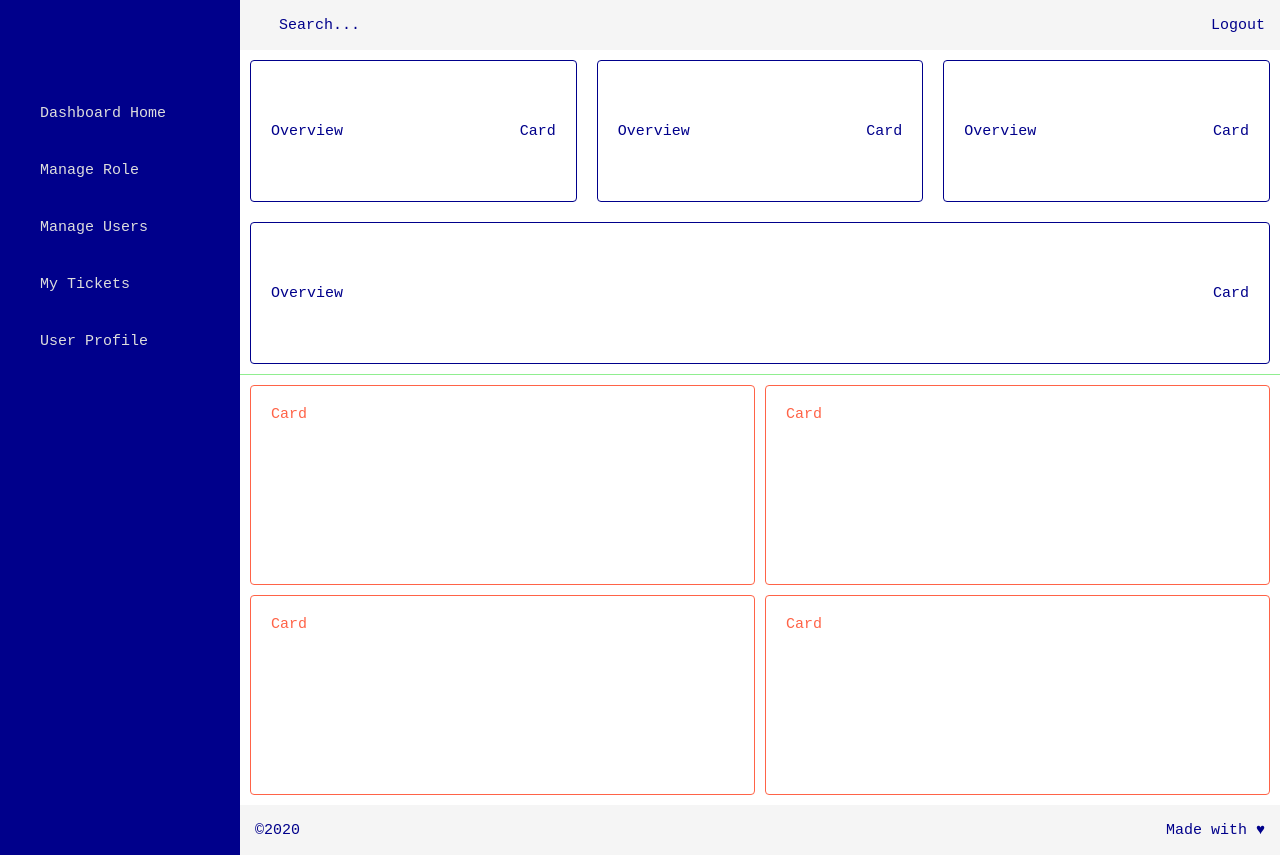
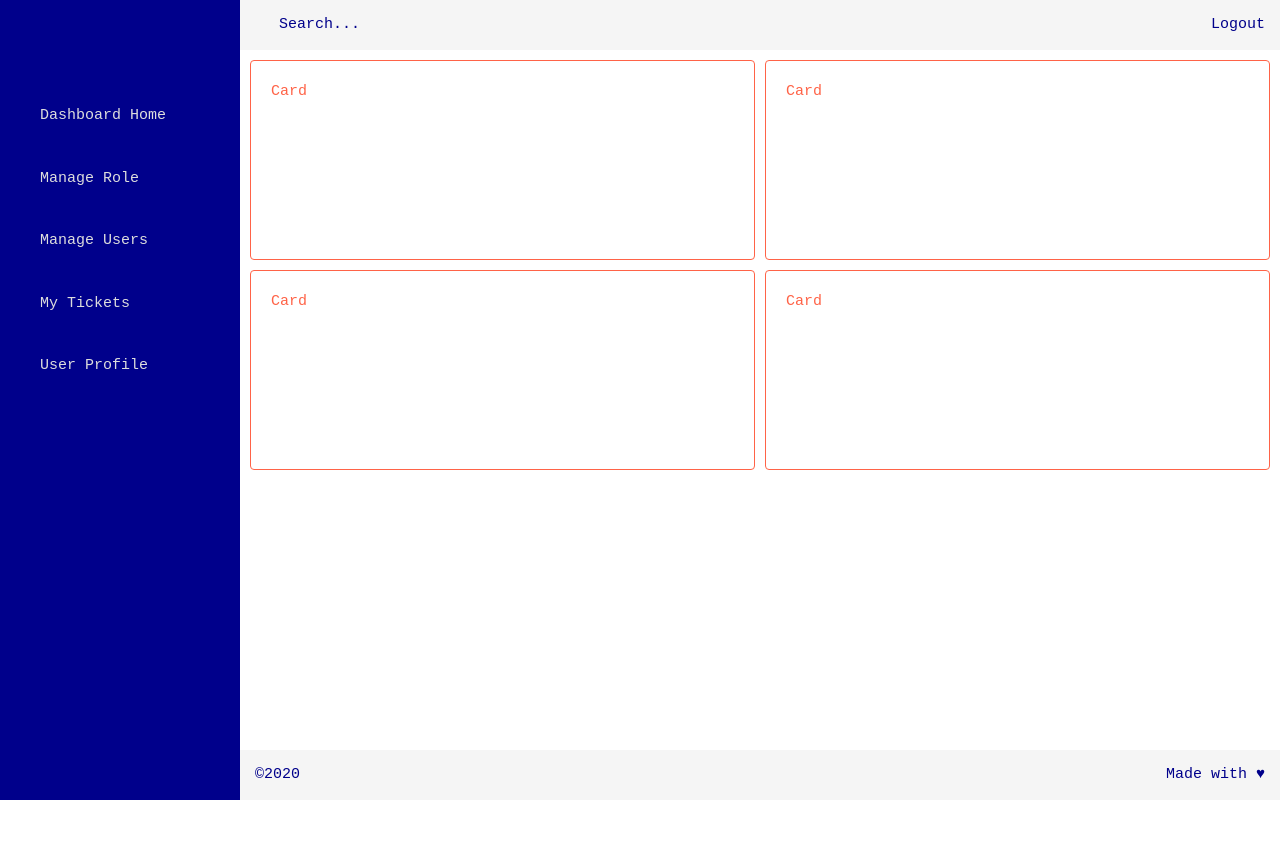
Before and after one commit to Apteryx009/Issue-Tracker, a plain HTML site: page HTML/userHome.html in a window 1280 px wide. After the commit the page ends 800 px from the top, so only its background shows below. Drawn offline with nearby package versions, Linux system fonts and the light colour scheme.

Commit message:
restrucutre file format 1

```diff
--- a/CSS/style.css
+++ b/CSS/style.css
@@ -106,7 +106,7 @@ body {
   margin: 10px;
   display: grid;
   grid-template-columns: 1fr;
-  grid-template-rows: 200px 200px 200px;
+  grid-template-rows:  250px 250px 250px 250px;
   grid-template-areas:
     'card1'
     'card2'
--- a/HTML/userHome.html
+++ b/HTML/userHome.html
@@ -2,6 +2,7 @@
 <html lang="en">
 
 <head>
+    <link rel="stylesheet" href="https://stackpath.bootstrapcdn.com/bootstrap/4.3.1/css/bootstrap.min.css" integrity="sha384-ggOyR0iXCbMQv3Xipma34MD+dH/1fQ784/j6cY/iJTQUOhcWr7x9JvoRxT2MZw1T" crossorigin="anonymous">
   <meta charset="UTF-8" />
   <meta name="viewport" content="width=device-width, initial-scale=1.0" />
   <title>Bug Tracker</title>
@@ -30,7 +31,7 @@
         <li class="aside_list-item">User Profile</li>
       </ul>
     </aside>
-    <main class="main">
+    <!-- <main class="main">
       <div class="main_overview">
         <div class="overview_card">
           <div class="overview_card-info">Overview</div>
@@ -48,7 +49,7 @@
           <div class="overview_card-info">Overview</div>
           <div class="overview_card-icon">Card</div>
         </div>
-      </div>
+      </div> -->
 
       <div class="main_cards">
         <div class="card">Card</div>
--- /dev/null
+++ b/JS/aside.js
@@ -0,0 +1 @@
+//Used for sidebar
--- a/JS/indexScript.js
+++ b/JS/indexScript.js
@@ -1,3 +1,4 @@
+//Used to greet user
 let userAction = document.querySelector('#DashHome')
 console.log(userAction);
 
--- a/JS/userHome.js
+++ b/JS/userHome.js
@@ -1,4 +1,4 @@
-
+    //DashBoard
       const menuIcon = document.querySelector('.menu-icon');
       const aside = document.querySelector('.aside');
       const asideClose = document.querySelector('.aside_close-icon');
```
Also changed, not shown: HTML/index.html (+2 -1 lines), CSS/aside.css (added).
